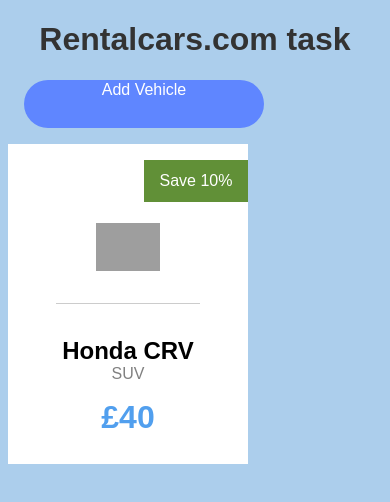
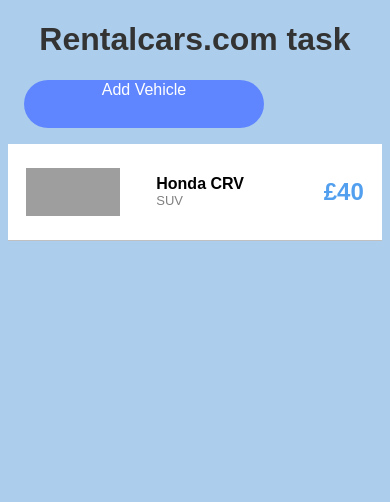
Before and after one commit to arcadia168/react-node-car-app, a React app: page / in a window 390 px wide. Shown: the top 502 px of the page. Built offline with nearby package versions, Linux system fonts and the light colour scheme; grey boxes are pictures that could not be loaded.

Commit message:
Adding responsive styling for large smartphones and less to show items in a response list manner (Task 6)

```diff
--- a/src/client/components/App.jsx
+++ b/src/client/components/App.jsx
@@ -16,7 +16,7 @@
 
     const defaultCar = {
       discount: 10,
-      vehicleType: 'SUV',
+      type: 'SUV',
       price: '40',
       make_model: 'Honda CRV',
       provider: 'hertz'
@@ -59,7 +59,7 @@
             const newCarPrice = car.price - discountToSubtract;
             const roundedNewCarPrice = Math.round(newCarPrice * 100) / 100; //Round the new car price to 2 d.p
             car.discount = discountPercentage;
-            car.price = roundedNewCarPrice;
+            car.price = roundedNewCarPrice.toFixed(0);
             return car;
           })
         } else {
--- a/src/client/components/CarPanel/CarPanel.jsx
+++ b/src/client/components/CarPanel/CarPanel.jsx
@@ -29,7 +29,7 @@
             <hr className="panel-divider"></hr>
             <div className="car-details">
                 <div className="make-model">{this.props.car.make_model}</div>
-                <div className="vehicle-type">{this.props.car.vehicleType}</div>
+                <div className="vehicle-type">{this.props.car.type}</div>
             </div>
             <div className="price">£{this.props.car.price}</div>
         </div>;
--- a/src/client/components/CarPanel/carPanel.scss
+++ b/src/client/components/CarPanel/carPanel.scss
@@ -2,7 +2,8 @@
     background: white !important;
     width: 15rem;
     height: 20rem;
-    display: flex;
+    display: inline-flex;
+    margin: 1rem;
     flex-direction: column;
     .discount-panel {
         background: #619037;
@@ -48,22 +49,7 @@
         color: #519FEE;
         margin: 1rem;
         font-weight: bold;
-    } // .show {
-    //     opacity: 1;
-    //     visibility: visible;
-    //     -webkit-transition: 0.5s;
-    //     -moz-transition: 0.5s;
-    //     -o-transition: 0.5s;
-    //     transition: 0.5s;
-    // }
-    // .hide {
-    //     -webkit-transition: 0.5s;
-    //     -moz-transition: 0.5s;
-    //     -o-transition: 0.5s;
-    //     transition: 0.5s;
-    //     opacity: 0;
-    //     visibility: hidden;
-    // }
+    }
     .car-panel-animate-enter {
         opacity: 0.01;
     }
@@ -79,3 +65,51 @@
         transition: opacity 300ms ease-in;
     }
 }
+
+/* Smartphones (phablets e.g. iPhone 6+) (portrait) ----------- */
+@media only screen and (max-width : 414px) {
+    /* Styles */
+    .car-panel {
+        margin: initial;
+        height: 5rem;
+        min-width: 300px;
+        width: 100%;
+        height: 6rem;
+        display: flex;
+        flex-direction: row;
+        justify-content: space-around;
+        align-items: center;
+        border-bottom: 1px solid silver;
+
+        .discount-panel {
+            display: none;
+        }
+
+        .make-logo {
+           margin-top: initial;
+           width: 25%;
+        }
+
+        .panel-divider {
+            display: none;
+        }
+        .car-details {
+            width: 35%;
+            text-align: left;
+
+            .make-model {
+                font-size: medium;
+                white-space: nowrap;
+                overflow: hidden;
+                text-overflow: ellipsis;
+            }
+            .vehicle-type {
+                font-size: small;
+            }
+        }
+        .price {
+            font-size: x-large;
+            margin: initial;
+        }
+    }
+}
```
